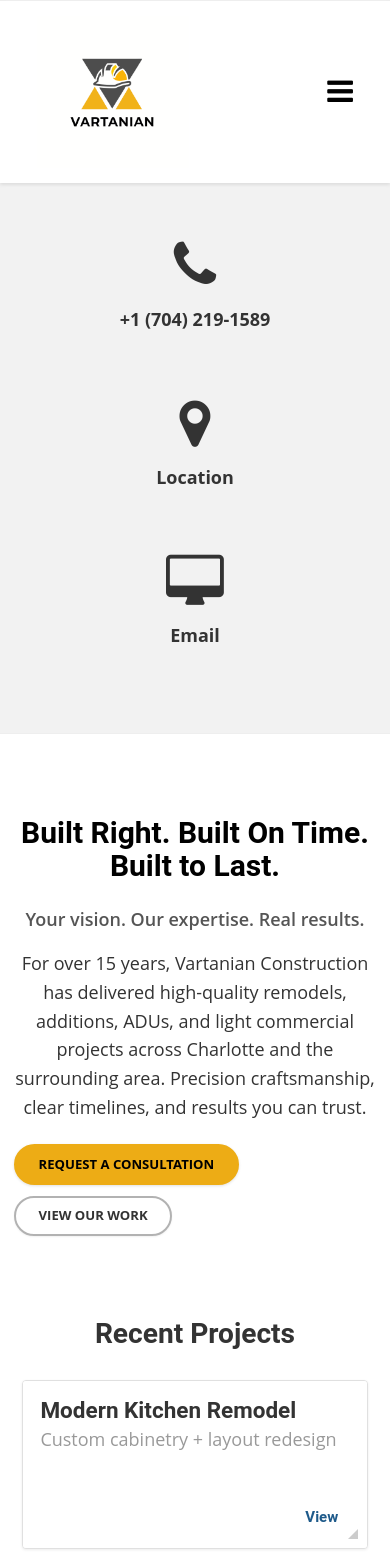
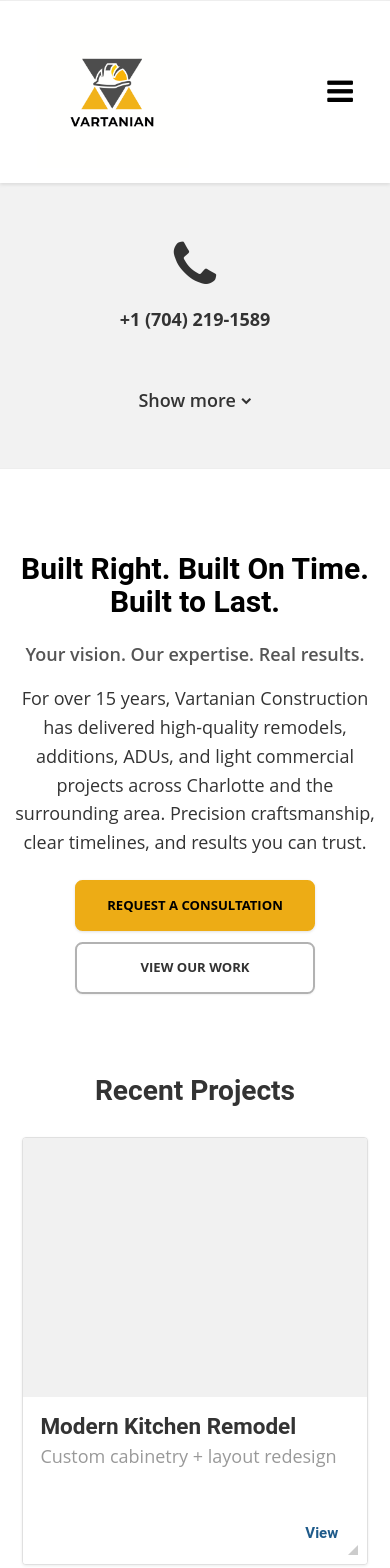
Before and after one commit to Jstelzl/marks-portfolio, a React (Vite) app: page / in a window 390 px wide. Shown: the top 1568 px of the page. Built offline with nearby package versions, Linux system fonts and the light colour scheme.

Commit message:
adjusted mobile layout

```diff
--- a/src/index.css
+++ b/src/index.css
@@ -1053,6 +1053,65 @@ div.call-confirm-actions {
   }
 }
 
+/* Mobile: expandable contact options - text + arrow only */
+.contact-us-today__expand-toggle {
+  display: flex;
+  align-items: center;
+  justify-content: center;
+  gap: 0.35rem;
+  width: 100%;
+  padding: 0.5rem 0;
+  margin: 0 0 0.5rem;
+  border: none;
+  background: none;
+  color: #333333;
+  font-size: 0.9375rem;
+  font-weight: 600;
+  cursor: pointer;
+  transition: color 200ms ease;
+}
+
+.contact-us-today__expand-toggle:hover {
+  color: #333333;
+}
+
+.contact-us-today__expand-toggle .fa {
+  font-size: 0.7rem;
+}
+
+.contact-us-today__more {
+  display: flex;
+  flex-direction: column;
+  width: 100%;
+  max-height: 0;
+  overflow: hidden;
+  transition: max-height 0.3s ease;
+}
+
+.contact-us-today__more.is-expanded {
+  max-height: 20rem;
+}
+
+.contact-us-today__more .col-xs-12 {
+  margin-bottom: 0.5rem;
+}
+
+@media (min-width: 768px) {
+  .contact-us-today__expand-toggle {
+    display: none;
+  }
+
+  .contact-us-today__more {
+    display: contents;
+    max-height: none;
+    overflow: visible;
+  }
+
+  .contact-us-today__more .col-xs-12 {
+    margin-bottom: 1rem;
+  }
+}
+
 /* Bio section - centered in parent, left-aligned text */
 .bio-section {
   text-align: left;
@@ -1086,6 +1145,25 @@ div.call-confirm-actions {
   display: flex;
   flex-wrap: wrap;
   gap: 0.75rem;
+}
+
+/* Mobile: bio section buttons centered, column, same size */
+@media (max-width: 767px) {
+  .bio-section__cta {
+    flex-direction: column;
+    align-items: center;
+    width: 100%;
+  }
+
+  .bio-section__cta .hero-cta {
+    width: 100%;
+    max-width: 16rem;
+    min-width: 0;
+    min-height: 3rem;
+    padding: 0.875rem 1.25rem;
+    border-radius: 0.5rem;
+    box-sizing: border-box;
+  }
 }
 
 /* Hero CTA buttons - rounded pill shape */
@@ -1531,6 +1609,24 @@ div.call-confirm-actions {
   margin-top: 2.5rem;
 }
 
+.quote-cta-boxes__button-text--short {
+  display: none;
+}
+
+.quote-cta-boxes__button-text--full {
+  display: inline;
+}
+
+@media (max-width: 767px) {
+  .quote-cta-boxes__button-text--short {
+    display: inline;
+  }
+
+  .quote-cta-boxes__button-text--full {
+    display: none;
+  }
+}
+
 .quote-cta-boxes__button {
   display: inline-block;
   padding: 0.625rem 1.75rem;
@@ -2084,6 +2180,18 @@ div.call-confirm-actions {
   /* No focus outline on card-block - card emphasis provides visual feedback */
   .portfolio-grid__card-block:focus {
     outline: none;
+  }
+
+  /* Mobile: whole card navigates to project - show image, cursor indicates clickability */
+  .portfolio-grid--recent .portfolio-grid__card {
+    cursor: pointer;
+  }
+
+  .portfolio-grid--recent .portfolio-grid__card-image {
+    height: 0;
+    padding-bottom: 75%;
+    opacity: 1;
+    pointer-events: auto;
   }
 
   /* Larger card text on mobile for visibility */
--- a/src/layouts/SiteLayout.jsx
+++ b/src/layouts/SiteLayout.jsx
@@ -261,9 +261,10 @@ function SiteLayout() {
                     type="button"
                     className="footer__phone-link"
                     onClick={initiateCall}
+                    aria-label="Call +1 (704) 219-1589"
                   >
                     <i className="fa  fa-phone  fa-lg" aria-hidden="true"></i>
-                    {' '}+1 (704) 219-1589
+                    {' '}Call
                   </button>
                 </p>
                 <p>
--- a/src/pages/Home.jsx
+++ b/src/pages/Home.jsx
@@ -1,5 +1,5 @@
 import { useState } from 'react'
-import { NavLink } from 'react-router-dom'
+import { NavLink, useNavigate } from 'react-router-dom'
 import {
   counters,
   portfolioItems,
@@ -7,13 +7,21 @@ import {
 } from '../data/siteData'
 import { useCallConfirm } from '../context/CallConfirmContext'
 
+const MOBILE_BREAKPOINT = 768
+
 function Home() {
   const [expandedCard, setExpandedCard] = useState(null)
+  const [contactExpanded, setContactExpanded] = useState(false)
   const { initiateCall } = useCallConfirm() || {}
+  const navigate = useNavigate()
 
   const handleCardClick = (e, slug) => {
     if (e.target.closest('.portfolio-grid__card-link')) return
+    if (window.innerWidth < MOBILE_BREAKPOINT) {
+      navigate(`/projects/${slug}`)
+    } else {
       setExpandedCard((prev) => (prev === slug ? null : slug))
+    }
   }
 
   return (
@@ -31,6 +39,10 @@ function Home() {
               <span className="contact-us-today__label">+1 (704) 219-1589</span>
             </button>
           </div>
+          <div
+            id="contact-us-today__more"
+            className={`contact-us-today__more${contactExpanded ? ' is-expanded' : ''}`}
+          >
             <div className="col-xs-12  col-md-4">
               <NavLink to="/contact" className="contact-us-today__option">
                 <i className="fa  fa-map-marker  fa-3x" aria-hidden="true"></i>
@@ -43,6 +55,19 @@ function Home() {
                 <span className="contact-us-today__label">Email</span>
               </NavLink>
             </div>
+          </div>
+          <button
+            type="button"
+            className="contact-us-today__expand-toggle"
+            onClick={() => setContactExpanded((prev) => !prev)}
+            aria-expanded={contactExpanded}
+            aria-controls="contact-us-today__more"
+          >
+            <span className="contact-us-today__expand-label">
+              {contactExpanded ? 'Show less' : 'Show more'}
+            </span>
+            <i className={`fa fa-chevron-${contactExpanded ? 'up' : 'down'}`} aria-hidden="true" />
+          </button>
         </div>
       </section>
 
@@ -150,7 +175,12 @@ function Home() {
           </div>
           <div className="quote-cta-boxes__button-box">
             <NavLink className="btn  quote-cta-boxes__button" to="/contact">
+              <span className="quote-cta-boxes__button-text  quote-cta-boxes__button-text--full">
                 Get a Free Estimate
+              </span>
+              <span className="quote-cta-boxes__button-text  quote-cta-boxes__button-text--short">
+                Free Estimate
+              </span>
             </NavLink>
           </div>
         </div>
```
Lines whose indentation alone changed are shown as unchanged.
